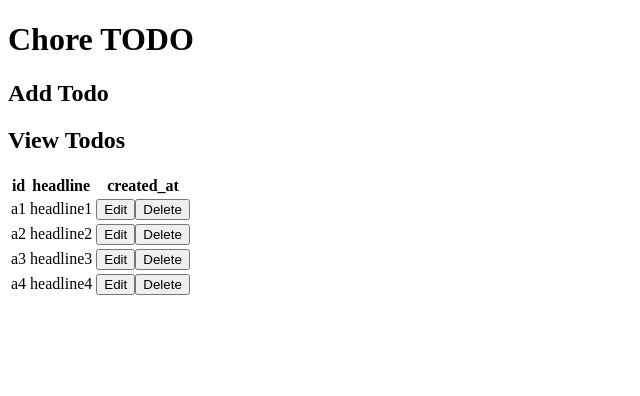
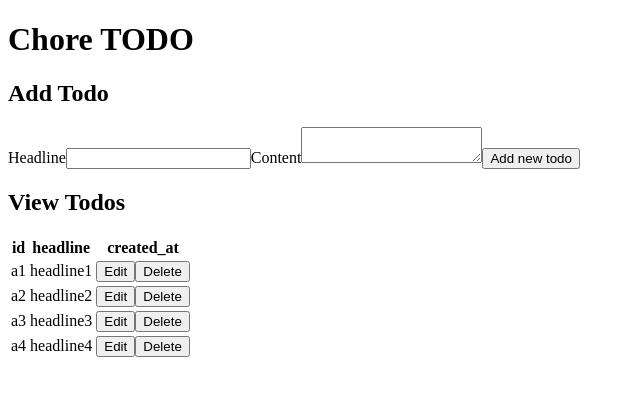
Before and after one commit to tsuyukimakoto/chore_react_with_hooks, a React app: page / in a window 1280 px wide. Shown: the top 396 px of the page, without its empty margins (0-640 px from the left). Built offline with nearby package versions, Linux system fonts and the light colour scheme.

Commit message:
add addTodoForm Component and mount it

```diff
--- a/src/App.tsx
+++ b/src/App.tsx
@@ -3,7 +3,7 @@ import { render } from 'react-dom'
 
 import { TodoModel } from './api'
 import TodoTable from './components/notyetclassified/tables/TodoTable'
-
+import AddTodoForm from './components/notyetclassified/forms/AddTodoForm'
 
 const App = () => {
 
@@ -16,12 +16,18 @@ const App = () => {
 
     const [ todos, setTodos ] = React.useState<TodoModel[]>(todoData);
 
+    const addTodo = (todo: TodoModel) => {
+        todo.id = 'a' + (todos.length + 1)
+        setTodos([...todos, todo])
+    }
+
     return (
         <div>
             <h1>Chore TODO</h1>
             <div>
                 <div>
                     <h2>Add Todo</h2>
+                    <AddTodoForm addTodo={addTodo} />
                 </div>
                 <div>
                     <h2>View Todos</h2>
--- /dev/null
+++ b/src/components/notyetclassified/forms/AddTodoForm/index.tsx
@@ -0,0 +1,19 @@
+import * as React from 'react';
+import * as ReactDOM from 'react-dom';
+import { TodoModel } from '../../../../api';  // TODO import relative from src
+
+type Props = {
+    addTodo: (todo: TodoModel) => void;
+}
+
+const AddTodoForm: React.FC = props => (
+<form>
+      <label>Headline</label>
+      <input type="text" name="headline" value="" />
+      <label>Content</label>
+      <textarea name="content" value="" />
+      <button>Add new todo</button>
+    </form>
+);
+
+export default AddTodoForm;
```
